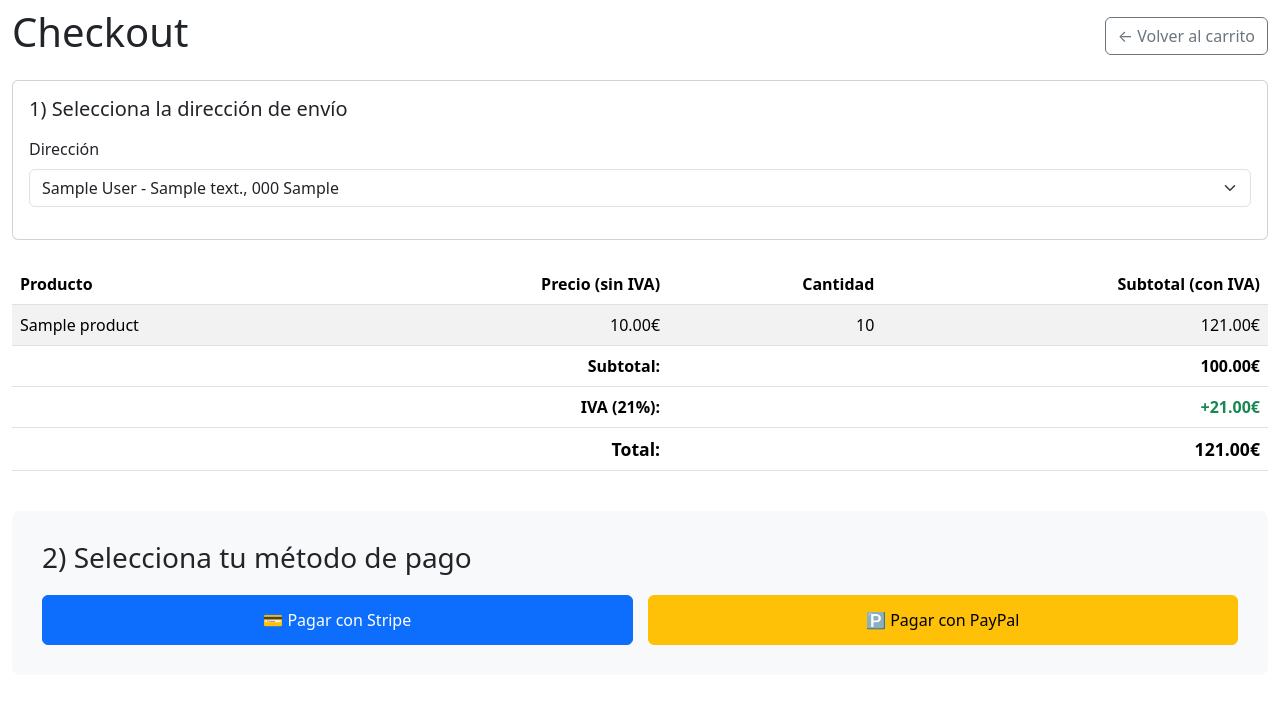
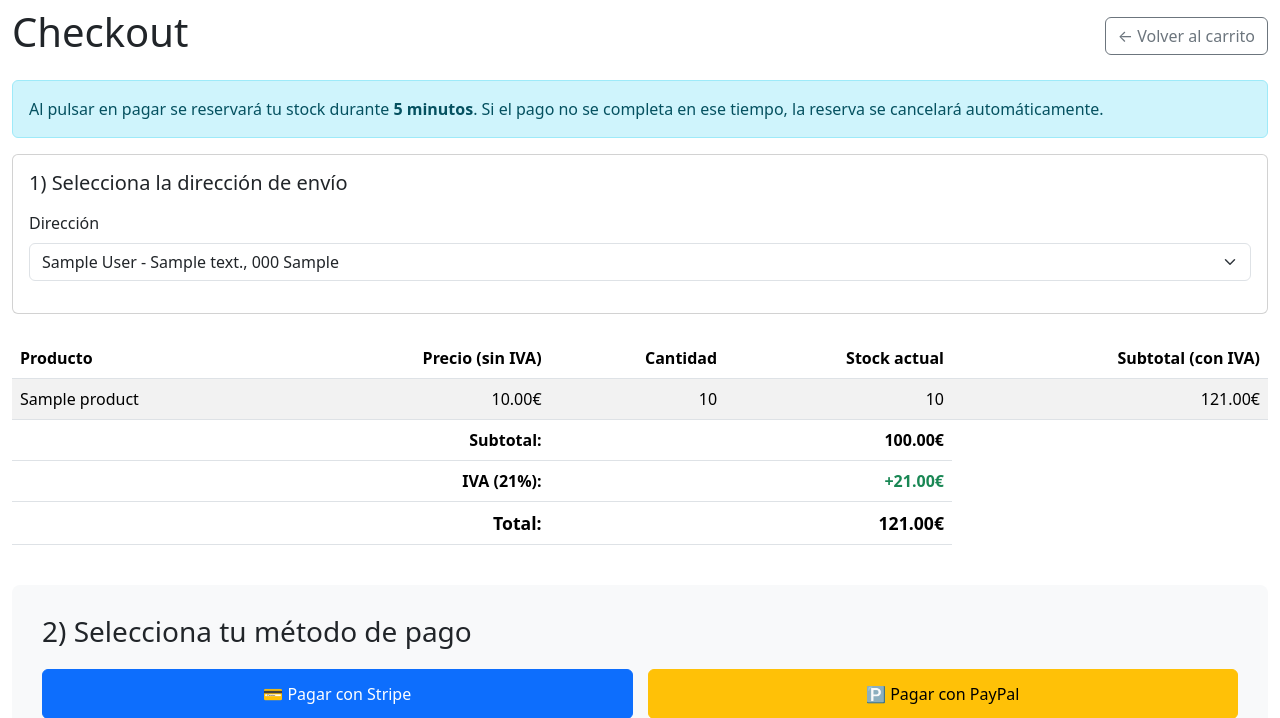
Before and after one commit to dsaub/tfg-2daw, a Django app: page /tienda/checkout/ in a window 1280 px wide. Shown: the part 66-784 px from the top of the page. Run offline with Django 5.2, Linux system fonts and the light colour scheme; a user stored in the database is signed in; tables that the repository leaves empty hold one stand-in row (values such as "Sample post"); parts of the project's set-up code (start-up, migrations or seed data) failed here and were passed over; some libraries are stand-ins or nearby versions.

Commit message:
feat: Add stock management features including stock reservations and updates to cart and checkout processes

```diff
--- a/tienda/templates/tienda/checkout.html
+++ b/tienda/templates/tienda/checkout.html
@@ -49,6 +49,23 @@
         </div>
 
         {% if cart_items %}
+        {% if stock_issues %}
+        <div class="alert alert-warning">
+            <strong>No hay stock suficiente para algunos productos:</strong>
+            <ul class="mb-0 mt-2">
+                {% for issue in stock_issues %}
+                <li>{{ issue.product_name }} - disponible: {{ issue.available }}, en carrito: {{ issue.requested }}</li>
+                {% endfor %}
+            </ul>
+            <div class="mt-2">Vuelve al carrito y ajusta las cantidades antes de pagar.</div>
+        </div>
+        {% endif %}
+
+        <div class="alert alert-info">
+            Al pulsar en pagar se reservará tu stock durante <strong>{{ reservation_minutes }} minutos</strong>.
+            Si el pago no se completa en ese tiempo, la reserva se cancelará automáticamente.
+        </div>
+
         <div class="card mb-4">
             <div class="card-body">
                 <h5 class="card-title mb-3">1) Selecciona la dirección de envío</h5>
@@ -80,6 +97,7 @@
                         <th>Producto</th>
                         <th class="text-end">Precio (sin IVA)</th>
                         <th class="text-end">Cantidad</th>
+                        <th class="text-end">Stock actual</th>
                         <th class="text-end">Subtotal (con IVA)</th>
                     </tr>
                 </thead>
@@ -89,6 +107,7 @@
                         <td>{{ item.product.name }}</td>
                         <td class="text-end">{{ item.product.price|format_price }}€</td>
                         <td class="text-end">{{ item.quantity }}</td>
+                        <td class="text-end">{{ item.product.stock }}</td>
                         <td class="text-end">{{ item.get_subtotal_with_vat|format_price }}€</td>
                     </tr>
                     {% endfor %}
@@ -118,7 +137,7 @@
                     class="btn btn-primary payment-btn"
                     data-config-url="/tienda/config/"
                     data-session-url="/tienda/create-checkout-session/"
-                    {% if not addresses %}disabled{% endif %}>
+                    {% if not addresses or stock_issues %}disabled{% endif %}>
                     💳 Pagar con Stripe
                 </button>
 
@@ -126,7 +145,7 @@
                     id="paypal-button"
                     class="btn btn-warning payment-btn"
                     data-payment-url="{% url 'create_paypal_payment' %}"
-                    {% if not addresses %}disabled{% endif %}>
+                    {% if not addresses or stock_issues %}disabled{% endif %}>
                     🅿️ Pagar con PayPal
                 </button>
             </div>
@@ -139,7 +158,9 @@
 
 <script>
     // Manejo del botón de PayPal
-    document.getElementById('paypal-button').addEventListener('click', async function(e) {
+    const paypalButton = document.getElementById('paypal-button');
+    if (paypalButton) {
+    paypalButton.addEventListener('click', async function(e) {
         e.preventDefault();
 
         const shippingAddressSelect = document.getElementById('shipping-address');
@@ -202,5 +223,6 @@
             button.innerHTML = originalText;
         }
     });
+    }
 </script>
 {% endblock %}
--- a/tienda/templates/tienda/mis_productos.html
+++ b/tienda/templates/tienda/mis_productos.html
@@ -31,6 +31,7 @@
                 <th>Categoría</th>
                 <th class="text-end">Precio (sin IVA)</th>
                 <th class="text-end">Precio (con IVA)</th>
+                <th class="text-end">Stock</th>
                 <th class="text-end">Acciones</th>
             </tr>
         </thead>
@@ -53,6 +54,7 @@
                 <td>{{ producto.category.name }}</td>
                 <td class="text-end">{{ producto.price|format_price }}€</td>
                 <td class="text-end text-success"><strong>{{ producto.get_price_with_vat|format_price }}€</strong></td>
+                <td class="text-end">{{ producto.stock }}</td>
                 <td class="text-end">
                     <div class="d-flex justify-content-end gap-2">
                         <a href="{% url 'editar_producto' producto.id %}" class="btn btn-outline-primary btn-sm">Editar</a>
--- a/tienda/views.py
+++ b/tienda/views.py
@@ -335,7 +335,7 @@ def _cancel_active_stock_reservations_for_request(request: HttpRequest):
     ).update(status=StockReservation.STATUS_CANCELLED)
 
 
-def _get_reserved_quantities_by_product(product_ids, exclude_reservation_id=None):
+def _get_reserved_quantities_by_product(product_ids, exclude_reservation_ids=None):
     if not product_ids:
         return {}
 
@@ -344,27 +344,38 @@ def _get_reserved_quantities_by_product(product_ids, exclude_reservation_id=None
         reservation__status=StockReservation.STATUS_ACTIVE,
         reservation__expires_at__gt=timezone.now(),
     )
-    if exclude_reservation_id:
-        reserved_qs = reserved_qs.exclude(reservation_id=exclude_reservation_id)
+    if exclude_reservation_ids:
+        reserved_qs = reserved_qs.exclude(reservation_id__in=exclude_reservation_ids)
 
     reserved_totals = reserved_qs.values("product_id").annotate(total_reserved=models.Sum("quantity"))
     return {row["product_id"]: row["total_reserved"] for row in reserved_totals}
 
 
-def _get_available_stock_by_product(product_ids, exclude_reservation_id=None):
+def _get_active_reservation_ids_for_request(request: HttpRequest):
+    _release_expired_stock_reservations()
+    return list(
+        StockReservation.objects.filter(
+            **_get_reservation_owner_filters(request),
+            status=StockReservation.STATUS_ACTIVE,
+            expires_at__gt=timezone.now(),
+        ).values_list("id", flat=True)
+    )
+
+
+def _get_available_stock_by_product(product_ids, exclude_reservation_ids=None):
     _release_expired_stock_reservations()
     products = Product.objects.filter(id__in=product_ids)
     stocks = {product.id: product.stock for product in products}
-    reserved = _get_reserved_quantities_by_product(product_ids, exclude_reservation_id=exclude_reservation_id)
+    reserved = _get_reserved_quantities_by_product(product_ids, exclude_reservation_ids=exclude_reservation_ids)
     return {
         product_id: max(stocks.get(product_id, 0) - reserved.get(product_id, 0), 0)
         for product_id in product_ids
     }
 
 
-def _get_cart_stock_issues(cart_items, exclude_reservation_id=None):
+def _get_cart_stock_issues(cart_items, exclude_reservation_ids=None):
     product_ids = [item.product_id for item in cart_items]
-    available_by_product = _get_available_stock_by_product(product_ids, exclude_reservation_id=exclude_reservation_id)
+    available_by_product = _get_available_stock_by_product(product_ids, exclude_reservation_ids=exclude_reservation_ids)
 
     issues = []
     for item in cart_items:
@@ -527,7 +538,7 @@ def create_order_from_cart(request, payment_method, payment_reference="", shippi
 
         reserved_from_others = _get_reserved_quantities_by_product(
             product_ids,
-            exclude_reservation_id=locked_reservation.id if locked_reservation else None,
+            exclude_reservation_ids=[locked_reservation.id] if locked_reservation else None,
         )
 
         for item in cart_items:
@@ -605,8 +616,24 @@ def add_to_cart(request: HttpRequest, product_id: int):
         product = Product.objects.get(id=product_id)
         cart = get_or_create_cart(request)
 
+        _cancel_active_stock_reservations_for_request(request)
+        _clear_stock_reservation_session(request)
+
         # Obtener cantidad del POST o por defecto 1
         quantity = int(request.POST.get('quantity', 1))
+        if quantity <= 0:
+            messages.error(request, "La cantidad debe ser mayor que cero.")
+            return redirect('producto', id=product_id)
+
+        existing_item = CartItem.objects.filter(cart=cart, product=product).first()
+        desired_quantity = quantity if existing_item is None else existing_item.quantity + quantity
+        available = _get_available_stock_by_product([product.id]).get(product.id, 0)
+        if desired_quantity > available:
+            messages.error(
+                request,
+                f"No hay stock suficiente de '{product.name}'. Disponible: {available}, solicitado: {desired_quantity}.",
+            )
+            return redirect('producto', id=product_id)
 
         # Buscar si ya existe el producto en el carrito
         cart_item, created = CartItem.objects.get_or_create(
@@ -633,6 +660,10 @@ def add_to_cart(request: HttpRequest, product_id: int):
 
         return redirect('view_cart')
 
+    except ValueError:
+        messages.error(request, "Cantidad no válida.")
+        return redirect('producto', id=product_id)
+
     except Product.DoesNotExist:
         messages.error(request, "Producto no encontrado.")
         return redirect('index')
@@ -641,9 +672,13 @@ def add_to_cart(request: HttpRequest, product_id: int):
 def view_cart(request: HttpRequest):
     """Muestra el contenido del carrito"""
     cart = get_or_create_cart(request)
+    cart_items = list(cart.items.select_related("product"))
+    active_reservation_ids = _get_active_reservation_ids_for_request(request)
+    stock_issues = _get_cart_stock_issues(cart_items, exclude_reservation_ids=active_reservation_ids)
     return render(request, "tienda/cart.html", {
         "cart": cart,
-        "cart_items": cart.items.all()
+        "cart_items": cart_items,
+        "stock_issues": stock_issues,
     })
 
 
@@ -653,9 +688,20 @@ def update_cart_item(request: HttpRequest, item_id: int):
         cart = get_or_create_cart(request)
         cart_item = CartItem.objects.get(id=item_id, cart=cart)
 
+        _cancel_active_stock_reservations_for_request(request)
+        _clear_stock_reservation_session(request)
+
         quantity = int(request.POST.get('quantity', 1))
 
         if quantity > 0:
+            available = _get_available_stock_by_product([cart_item.product_id]).get(cart_item.product_id, 0)
+            if quantity > available:
+                messages.error(
+                    request,
+                    f"No hay stock suficiente de '{cart_item.product.name}'. Disponible: {available}, solicitado: {quantity}.",
+                )
+                return redirect('view_cart')
+
             cart_item.quantity = quantity
             cart_item.save()
             messages.success(request, "Cantidad actualizada.")
@@ -668,12 +714,17 @@ def update_cart_item(request: HttpRequest, item_id: int):
     except CartItem.DoesNotExist:
         messages.error(request, "Producto no encontrado en el carrito.")
         return redirect('view_cart')
+    except ValueError:
+        messages.error(request, "Cantidad no válida.")
+        return redirect('view_cart')
 
 
 def remove_from_cart(request: HttpRequest, item_id: int):
     """Elimina un producto del carrito"""
     try:
         cart = get_or_create_cart(request)
+        _cancel_active_stock_reservations_for_request(request)
+        _clear_stock_reservation_session(request)
         cart_item = CartItem.objects.get(id=item_id, cart=cart)
         product_name = cart_item.product.name
         cart_item.delete()
@@ -688,6 +739,8 @@ def remove_from_cart(request: HttpRequest, item_id: int):
 def clear_cart(request: HttpRequest):
     """Vacía todo el carrito"""
     cart = get_or_create_cart(request)
+    _cancel_active_stock_reservations_for_request(request)
+    _clear_stock_reservation_session(request)
     cart.items.all().delete()
     messages.success(request, "Carrito vaciado.")
     return redirect('view_cart')
@@ -769,12 +822,13 @@ def crear_producto(request: HttpRequest):
         briefdesc = request.POST.get("briefdesc")
         description = request.POST.get("description")
         price = request.POST.get("price")
+        stock = request.POST.get("stock")
         category_id = request.POST.get("category")
         primary_image_file = request.FILES.get("primary_image")
         secondary_images_files = request.FILES.getlist("secondary_images")
 
         # Validaciones
-        if not all([name, description, price, category_id]):
+        if not all([name, description, price, stock, category_id]):
             messages.error(request, "Por favor completa todos los campos obligatorios.")
             categories = Category.objects.all()
             return render(request, "tienda/crear_producto.html", {"categories": categories})
@@ -789,6 +843,15 @@ def crear_producto(request: HttpRequest):
             return render(request, "tienda/crear_producto.html", {"categories": categories})
 
         try:
+            stock = int(stock)
+            if stock < 0:
+                raise ValueError("El stock no puede ser negativo")
+        except ValueError:
+            messages.error(request, "El stock debe ser un número entero válido.")
+            categories = Category.objects.all()
+            return render(request, "tienda/crear_producto.html", {"categories": categories})
+
+        try:
             category = Category.objects.get(id=category_id)
         except Category.DoesNotExist:
             messages.error(request, "Categoría no válida.")
@@ -809,6 +872,7 @@ def crear_producto(request: HttpRequest):
             briefdesc=briefdesc or "",
             description=description,
             price=price,
+            stock=stock,
             category=category,
             primary_image=primary_image,
             creator=request.user
@@ -841,11 +905,12 @@ def editar_producto(request: HttpRequest, id: int):
         briefdesc = request.POST.get("briefdesc")
         description = request.POST.get("description")
         price = request.POST.get("price")
+        stock = request.POST.get("stock")
         category_id = request.POST.get("category")
         primary_image_file = request.FILES.get("primary_image")
         secondary_images_files = request.FILES.getlist("secondary_images")
 
-        if not all([name, description, price, category_id]):
+        if not all([name, description, price, stock, category_id]):
             messages.error(request, "Por favor completa todos los campos obligatorios.")
             categories = Category.objects.all()
             return render(request, "tienda/editar_producto.html", {
@@ -866,6 +931,18 @@ def editar_producto(request: HttpRequest, id: int):
             })
 
         try:
+            stock = int(stock)
+            if stock < 0:
+                raise ValueError("El stock no puede ser negativo")
+        except ValueError:
+            messages.error(request, "El stock debe ser un número entero válido.")
+            categories = Category.objects.all()
+            return render(request, "tienda/editar_producto.html", {
+                "categories": categories,
+                "producto": producto
+            })
+
+        try:
             category = Category.objects.get(id=category_id)
         except Category.DoesNotExist:
             messages.error(request, "Categoría no válida.")
@@ -879,6 +956,7 @@ def editar_producto(request: HttpRequest, id: int):
         producto.briefdesc = briefdesc or ""
         producto.description = description
         producto.price = price
+        producto.stock = stock
         producto.category = category
 
         if primary_image_file:
@@ -925,12 +1003,16 @@ def borrar_producto(request: HttpRequest, id: int):
 @login_required
 def checkout(request: HttpRequest):
     cart = get_or_create_cart(request)
-    cart_items = cart.items.select_related("product")
+    cart_items = list(cart.items.select_related("product"))
+    active_reservation_ids = _get_active_reservation_ids_for_request(request)
+    stock_issues = _get_cart_stock_issues(cart_items, exclude_reservation_ids=active_reservation_ids)
     addresses = ShippingAddress.objects.filter(user=request.user)
     return render(request, "tienda/checkout.html", {
         "cart": cart,
         "cart_items": cart_items,
         "addresses": addresses,
+        "stock_issues": stock_issues,
+        "reservation_minutes": STOCK_RESERVATION_MINUTES,
     })
 
 @csrf_exempt
@@ -954,10 +1036,23 @@ def create_checkout_session(request: HttpRequest):
             return JsonResponse({"error": "Debes seleccionar una dirección de envío válida."}, status=400)
 
         cart = get_or_create_cart(request)
-        cart_items = cart.items.select_related("product")
-
-        if not cart_items.exists():
+        cart_items = list(cart.items.select_related("product"))
+
+        if not cart_items:
             return JsonResponse({"error": "El carrito está vacío"}, status=400)
+
+        active_reservation_ids = _get_active_reservation_ids_for_request(request)
+        stock_issues = _get_cart_stock_issues(cart_items, exclude_reservation_ids=active_reservation_ids)
+        if stock_issues:
+            return JsonResponse({"error": _build_stock_issue_message(stock_issues[0])}, status=400)
+
+        reservation, reservation_issues = _create_stock_reservation_for_cart(
+            request,
+            cart_items,
+            StockReservation.PAYMENT_STRIPE,
+        )
+        if reservation is None:
+            return JsonResponse({"error": reservation_issues[0]}, status=400)
 
         stripe.api_key = settings.STRIPE_SECRET_KEY
 
@@ -995,6 +1090,8 @@ def create_checkout_session(request: HttpRequest):
 
         request.session['stripe_session_id'] = session.id
         request.session['selected_shipping_address_id'] = shipping_address.id
+        request.session[STOCK_RESERVATION_SESSION_KEY] = reservation.id
+        request.session[STOCK_RESERVATION_PAYMENT_SESSION_KEY] = StockReservation.PAYMENT_STRIPE
 
         return JsonResponse({"sessionId": session.id})
     except Exception as e:
@@ -1002,20 +1099,37 @@ def create_checkout_session(request: HttpRequest):
         return JsonResponse({"error": f"Error al crear sesión de pago: {str(e)}"}, status=500)
 
 
+@login_required
 def checkout_success(request: HttpRequest):
     payment_reference = request.session.get('stripe_session_id', "")
     shipping_address_id = request.session.get('selected_shipping_address_id')
     shipping_address = ShippingAddress.objects.filter(id=shipping_address_id, user=request.user).first()
-    order = create_order_from_cart(request, Order.PAYMENT_STRIPE, payment_reference, shipping_address)
+    reservation = _get_session_stock_reservation(request, StockReservation.PAYMENT_STRIPE)
+    order, order_error = create_order_from_cart(
+        request,
+        Order.PAYMENT_STRIPE,
+        payment_reference,
+        shipping_address,
+        stock_reservation=reservation,
+    )
+
+    if order is None:
+        messages.error(request, order_error)
+        return redirect("checkout")
+
     if 'stripe_session_id' in request.session:
         del request.session['stripe_session_id']
     if 'selected_shipping_address_id' in request.session:
         del request.session['selected_shipping_address_id']
+    _clear_stock_reservation_session(request)
     messages.success(request, "Pago realizado correctamente. ¡Gracias por tu compra!")
     return render(request, "tienda/checkout_success.html", {"order": order})
 
 
+@login_required
 def checkout_cancel(request: HttpRequest):
+    _cancel_active_stock_reservations_for_request(request)
+    _clear_stock_reservation_session(request)
     messages.info(request, "Pago cancelado. Puedes intentarlo de nuevo cuando quieras.")
     return render(request, "tienda/checkout_cancel.html", {})
 
@@ -1057,10 +1171,23 @@ def create_paypal_payment(request: HttpRequest):
         import paypalrestsdk
 
         cart = get_or_create_cart(request)
-        cart_items = cart.items.select_related("product")
-
-        if not cart_items.exists():
+        cart_items = list(cart.items.select_related("product"))
+
+        if not cart_items:
             return JsonResponse({"error": "El carrito está vacío"}, status=400)
+
+        active_reservation_ids = _get_active_reservation_ids_for_request(request)
+        stock_issues = _get_cart_stock_issues(cart_items, exclude_reservation_ids=active_reservation_ids)
+        if stock_issues:
+            return JsonResponse({"error": _build_stock_issue_message(stock_issues[0])}, status=400)
+
+        reservation, reservation_issues = _create_stock_reservation_for_cart(
+            request,
+            cart_items,
+            StockReservation.PAYMENT_PAYPAL,
+        )
+        if reservation is None:
+            return JsonResponse({"error": reservation_issues[0]}, status=400)
 
         # Configurar PayPal
         paypalrestsdk.configure({
@@ -1124,6 +1251,8 @@ def create_paypal_payment(request: HttpRequest):
             # Guardar el payment ID en sesión
             request.session['paypal_payment_id'] = payment.id
             request.session['selected_shipping_address_id'] = shipping_address.id
+            request.session[STOCK_RESERVATION_SESSION_KEY] = reservation.id
+            request.session[STOCK_RESERVATION_PAYMENT_SESSION_KEY] = StockReservation.PAYMENT_PAYPAL
 
             # Encontrar el link de aprobación
             for link in payment.links:
@@ -1178,13 +1307,25 @@ def paypal_execute(request: HttpRequest):
             # Pago exitoso - crear pedido y limpiar el carrito
             shipping_address_id = request.session.get('selected_shipping_address_id')
             shipping_address = ShippingAddress.objects.filter(id=shipping_address_id, user=request.user).first()
-            order = create_order_from_cart(request, Order.PAYMENT_PAYPAL, payment_id, shipping_address)
+            reservation = _get_session_stock_reservation(request, StockReservation.PAYMENT_PAYPAL)
+            order, order_error = create_order_from_cart(
+                request,
+                Order.PAYMENT_PAYPAL,
+                payment_id,
+                shipping_address,
+                stock_reservation=reservation,
+            )
+
+            if order is None:
+                messages.error(request, order_error)
+                return redirect("checkout")
 
             # Limpiar la sesión
             if 'paypal_payment_id' in request.session:
                 del request.session['paypal_payment_id']
             if 'selected_shipping_address_id' in request.session:
                 del request.session['selected_shipping_address_id']
+            _clear_stock_reservation_session(request)
 
             messages.success(request, "¡Pago realizado correctamente con PayPal! Gracias por tu compra.")
             return render(request, "tienda/checkout_success.html", {"order": order})
@@ -1197,6 +1338,8 @@ def paypal_execute(request: HttpRequest):
         logger.exception("PAYPAL_EXECUTE_EXCEPTION user_id=%s error=%s", request.user.id, str(e))
         messages.error(request, f"Error: {str(e)}")
         return redirect("checkout")
+
+
 def search_suggestions(request: HttpRequest):
     """API AJAX que retorna sugerencias de búsqueda en JSON"""
     query = request.GET.get('q', '').strip()
```
Also changed, not shown: tienda/templates/tienda/cart.html (+21 -2 lines), tienda/templates/tienda/crear_producto.html (+8 -0 lines), tienda/templates/tienda/editar_producto.html (+8 -0 lines), tienda/templates/tienda/producto.html (+9 -2 lines), tienda/migrations/0004_product_stock_stockreservation_stockreservationitem.py (added).
